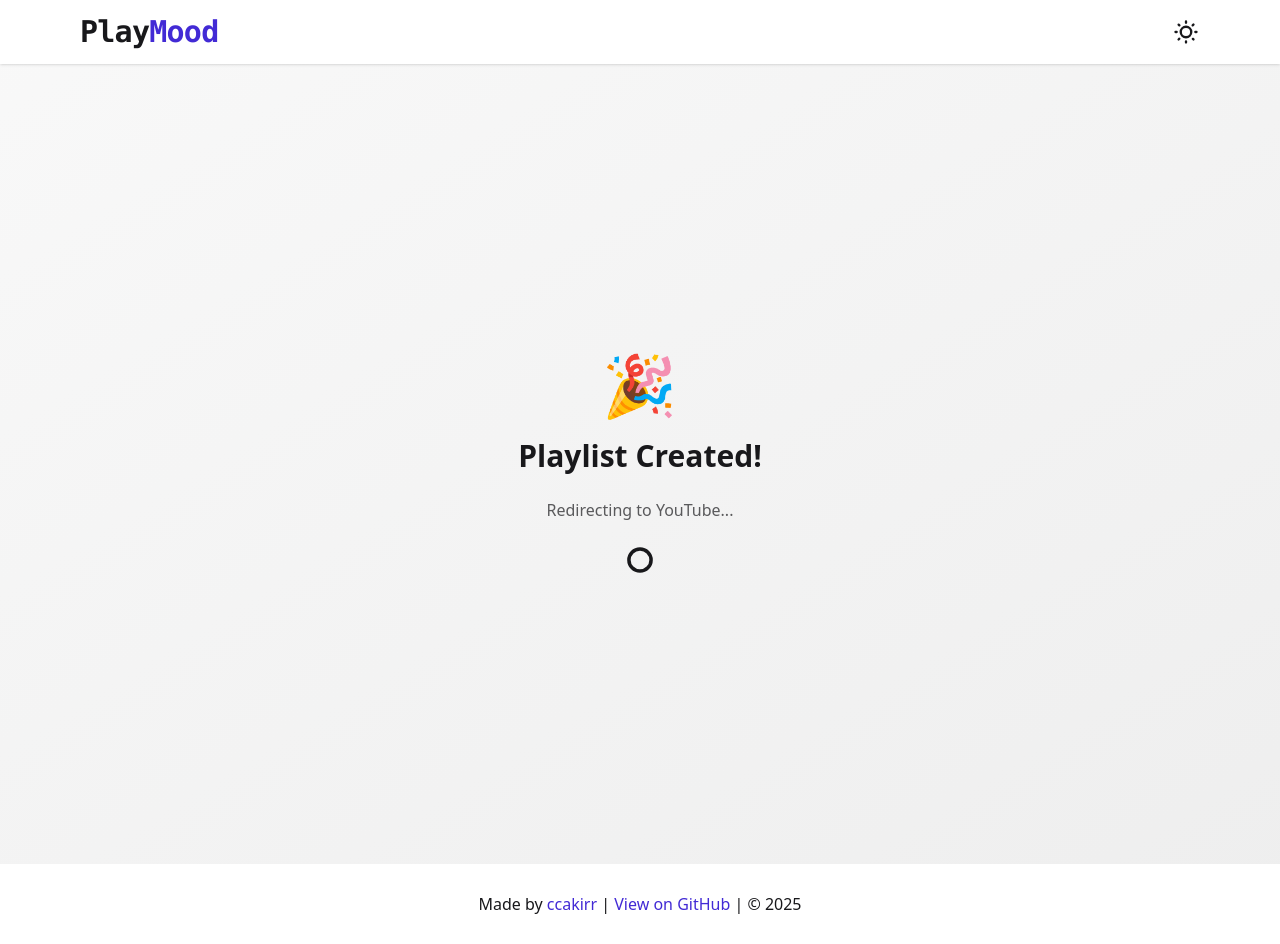
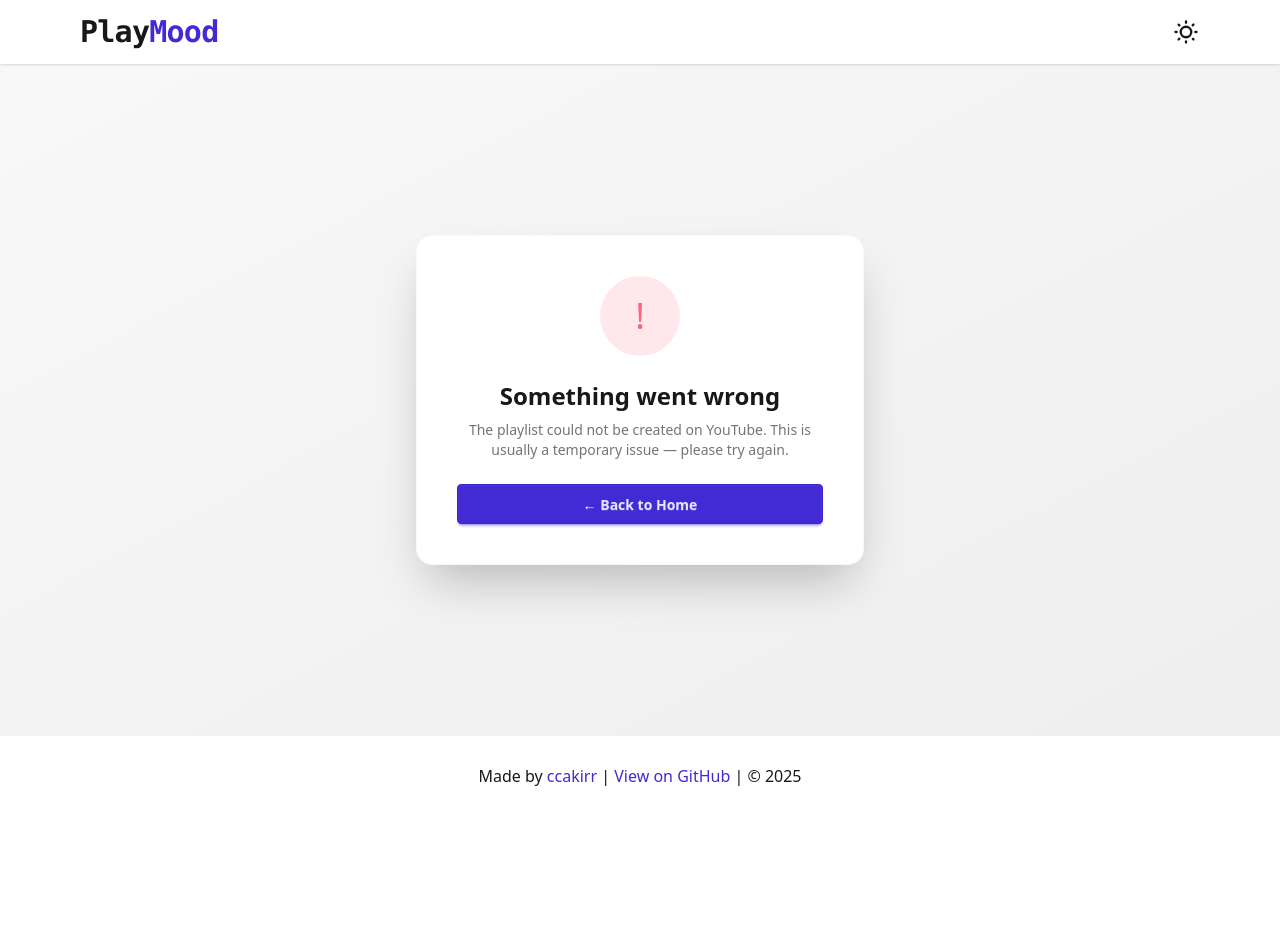
Before and after one commit to ccakirr/playmood, a React (Vite) app in the folder frontend/: page /youtube-success in a window 1280 px wide. After the commit the page ends 816 px from the top, so only its background shows below. Built offline with nearby package versions, Linux system fonts and the light colour scheme.

Commit message:
youtube success page modified

```diff
--- a/frontend/src/pages/YoutubeSuccess.jsx
+++ b/frontend/src/pages/YoutubeSuccess.jsx
@@ -1,27 +1,116 @@
-import { useEffect } from "react";
-import { useSearchParams } from "react-router-dom";
+import { useEffect, useState } from "react";
+import { useSearchParams, Link } from "react-router-dom";
 
 const YoutubeSuccess = () => {
   const [searchParams] = useSearchParams();
   const playlistId = searchParams.get("playlist");
+  const youtubeUrl = playlistId
+    ? `https://www.youtube.com/playlist?list=${playlistId}`
+    : null;
+
+  const [countdown, setCountdown] = useState(5);
+  const [redirected, setRedirected] = useState(false);
 
   useEffect(() => {
-    if (playlistId) {
-      // Redirect to YouTube after a brief moment
-      const youtubeUrl = `https://www.youtube.com/playlist?list=${playlistId}`;
-      setTimeout(() => {
-        window.location.href = youtubeUrl;
-      }, 1500);
-    }
-  }, [playlistId]);
+    if (!youtubeUrl) return;
+
+    const interval = setInterval(() => {
+      setCountdown((c) => {
+        if (c <= 1) {
+          clearInterval(interval);
+          setRedirected(true);
+          window.open(youtubeUrl, "_blank");
+          return 0;
+        }
+        return c - 1;
+      });
+    }, 1000);
+
+    return () => clearInterval(interval);
+  }, [youtubeUrl]);
 
   return (
-    <div className="flex min-h-screen items-center justify-center bg-gradient-to-br from-base-200 to-base-300">
-      <div className="text-center space-y-6">
-        <div className="text-6xl">🎉</div>
-        <h1 className="text-3xl font-bold">Playlist Created!</h1>
-        <p className="text-base-content/70">Redirecting to YouTube...</p>
-        <span className="loading loading-spinner loading-lg"></span>
+    <div className="flex min-h-[calc(100vh-8rem)] items-center justify-center bg-gradient-to-br from-base-200 to-base-300 px-6 py-12">
+      <div className="w-full max-w-md">
+        <div className="rounded-2xl border border-base-200 bg-base-100 shadow-2xl p-10 text-center space-y-6">
+          {youtubeUrl ? (
+            <>
+              {/* Icon */}
+              <div className="flex items-center justify-center w-20 h-20 rounded-full bg-success/15 text-success mx-auto text-4xl">
+                ✓
+              </div>
+
+              <div className="space-y-2">
+                <h1 className="text-2xl font-bold">Playlist Created!</h1>
+                <p className="text-base-content/60 text-sm">
+                  Your YouTube playlist is ready. Opening in a new tab
+                  {!redirected && countdown > 0 && (
+                    <>
+                      {" "}
+                      in{" "}
+                      <span className="font-semibold text-primary">
+                        {countdown}
+                      </span>
+                      s…
+                    </>
+                  )}
+                  {redirected && <>.</>}
+                </p>
+              </div>
+
+              {/* Progress ring */}
+              {!redirected && (
+                <div className="flex justify-center">
+                  <span className="loading loading-ring loading-lg text-primary"></span>
+                </div>
+              )}
+
+              {/* CTA buttons */}
+              <div className="flex flex-col gap-3">
+                <a
+                  href={youtubeUrl}
+                  target="_blank"
+                  rel="noopener noreferrer"
+                  className="btn btn-error w-full gap-2"
+                >
+                  {/* YouTube icon */}
+                  <svg
+                    xmlns="http://www.w3.org/2000/svg"
+                    viewBox="0 0 24 24"
+                    fill="currentColor"
+                    className="w-5 h-5"
+                  >
+                    <path d="M23.498 6.186a3.016 3.016 0 0 0-2.122-2.136C19.505 3.545 12 3.545 12 3.545s-7.505 0-9.377.505A3.017 3.017 0 0 0 .502 6.186C0 8.07 0 12 0 12s0 3.93.502 5.814a3.016 3.016 0 0 0 2.122 2.136c1.871.505 9.376.505 9.376.505s7.505 0 9.377-.505a3.015 3.015 0 0 0 2.122-2.136C24 15.93 24 12 24 12s0-3.93-.502-5.814zM9.545 15.568V8.432L15.818 12l-6.273 3.568z" />
+                  </svg>
+                  Open on YouTube
+                </a>
+
+                <Link to="/" className="btn btn-ghost w-full">
+                  ← Generate another playlist
+                </Link>
+              </div>
+            </>
+          ) : (
+            <>
+              {/* Error state */}
+              <div className="flex items-center justify-center w-20 h-20 rounded-full bg-error/15 text-error mx-auto text-4xl">
+                !
+              </div>
+
+              <div className="space-y-2">
+                <h1 className="text-2xl font-bold">Something went wrong</h1>
+                <p className="text-base-content/60 text-sm">
+                  The playlist could not be created on YouTube. This is usually
+                  a temporary issue — please try again.
+                </p>
+              </div>
+
+              <Link to="/" className="btn btn-primary w-full">
+                ← Back to Home
+              </Link>
+            </>
+          )}
+        </div>
       </div>
     </div>
   );
```
